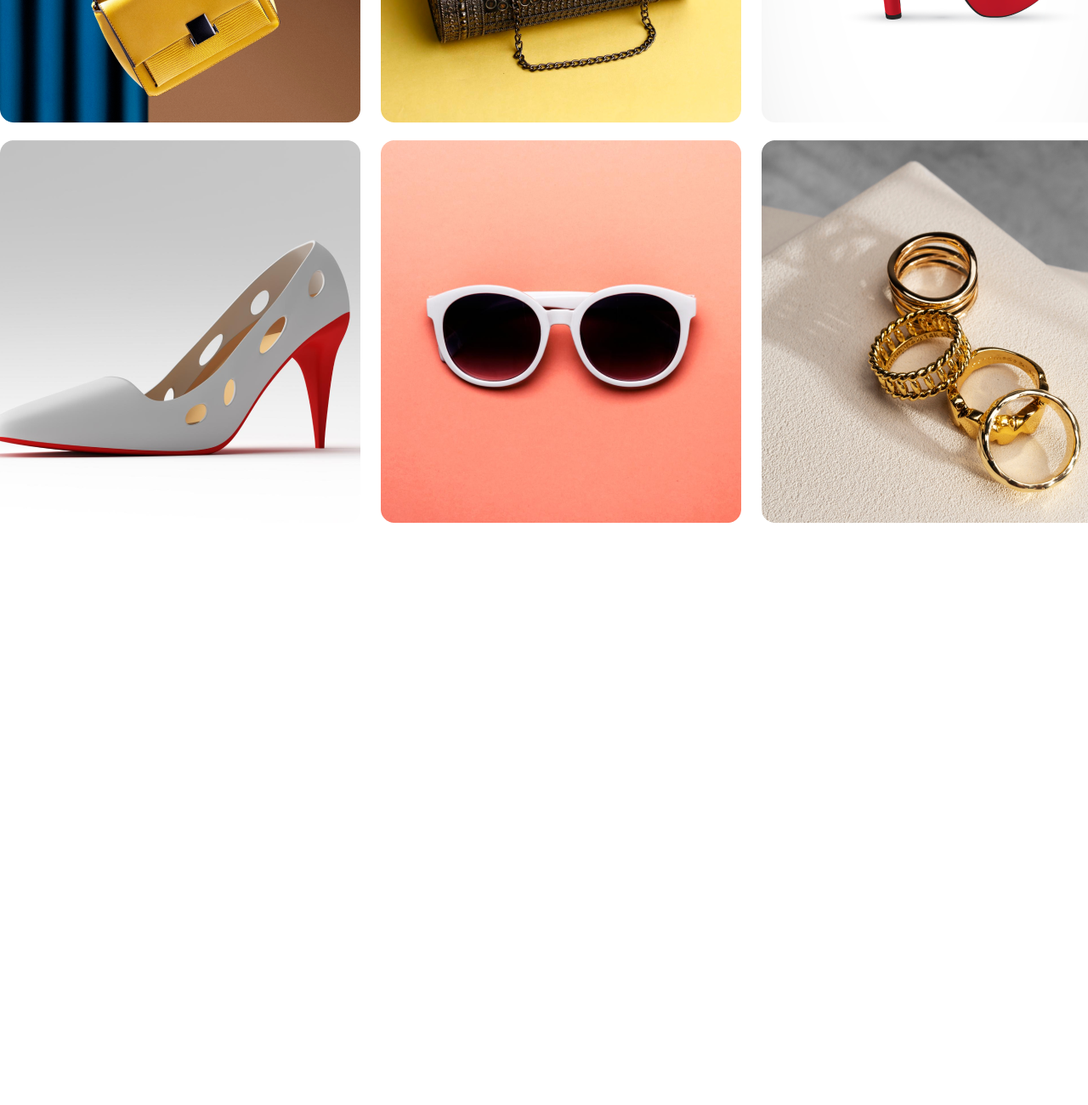
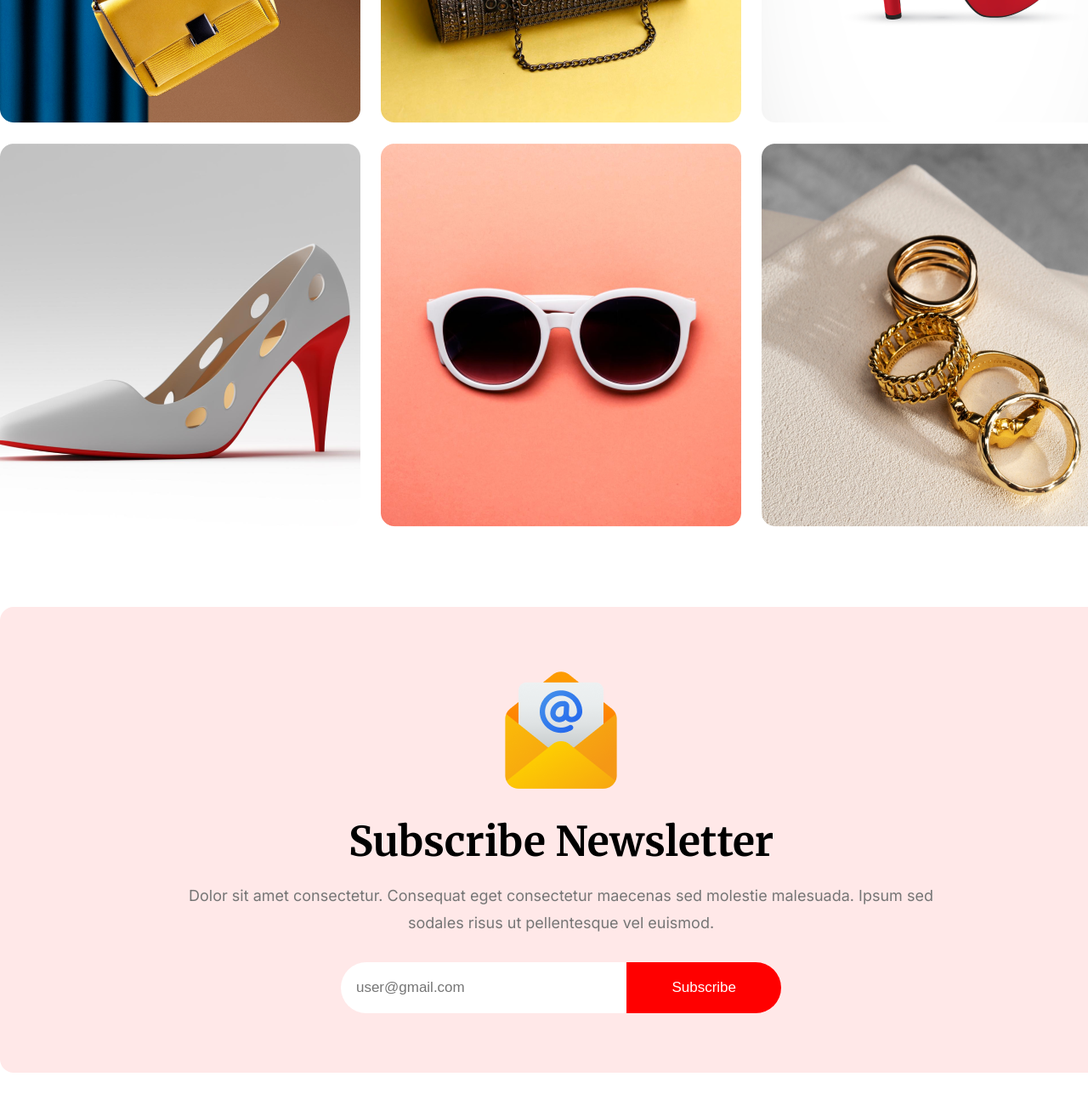
Before and after one commit to devtawfiq/Milestone-one-first-assignment, a plain HTML site: page index.html in a window 1280 px wide. Shown: the part 4880-6180 px from the top of the page at 85% size. Before the commit the page ends 5586 px from the top, so only its background shows below. Drawn offline with Linux system fonts and the light colour scheme.

Commit message:
newslater section addad

```diff
--- a/index.html
+++ b/index.html
@@ -90,14 +90,27 @@
                     <p>Dolor sit amet consectetur. Consequat eget consectetur maecenas sed molestie malesuada. Ipsum sed sodales risus ut pellentesque vel euismod.</p>
                 </div>
                 <div class="portfolio-items d-flex justify-content-between">
-                    <img src="./img/Rectangle 3.png" alt="">
-                    <img src="./img/Rectangle 4.png" alt="">
-                    <img src="./img/Rectangle 5.png" alt="">
+                    <a href="#"><img src="./img/Rectangle 3.png" alt=""></a>
+                    <a href="#"><img src="./img/Rectangle 4.png" alt=""></a>
+                    <a href="#"><img src="./img/Rectangle 5.png" alt=""></a>
                 </div>
                 <div class="portfolio-items d-flex justify-content-between">
-                    <img src="./img/Rectangle 6.png" alt="">
-                    <img src="./img/Rectangle 7.png" alt="">
-                    <img src="./img/Rectangle 8.png" alt="">
+                    <a href="#"><img src="./img/Rectangle 6.png" alt=""></a>
+                    <a href="#"><img src="./img/Rectangle 7.png" alt=""></a>
+                    <a href="#"><img src="./img/Rectangle 8.png" alt=""></a>
+                </div>
+            </div>
+        </section>
+        <section>
+            <div class="container">
+                <div class="newslater-section text-center">
+                    <img src="img/Group 61.png" alt="">
+                    <h1>Subscribe Newsletter</h1>
+                    <p>Dolor sit amet consectetur. Consequat eget consectetur maecenas sed molestie malesuada. Ipsum sed sodales risus ut pellentesque vel euismod. </p>
+                    <form action="#">
+                    <input type="email" name="" id="" placeholder="user@gmail.com">
+                    <button class="btn-primary">Subscribe</button>
+                </form>
                 </div>
             </div>
         </section>
--- a/style.css
+++ b/style.css
@@ -270,3 +270,58 @@ header{
 .portfolio-items img {
 	margin-bottom: 20px;
 }
+.portfolio-items a{
+    position: relative;
+}
+.portfolio-items a::after {
+	content: '';
+	position: absolute;
+	top: 0;
+	left: 0;
+	width: 100%;
+	height: 95%;
+	background-color: #c1121292;
+	border-radius: 15px;
+    transition: 0.5s;
+    visibility: hidden;
+    opacity: 0;
+}
+.portfolio-items a:hover::after{
+    visibility: visible;
+    opacity: 1;
+}
+/* Newslater section */
+.newslater-section {
+	background-color: #ffe8e8;
+	padding: 70px 200px;
+	border-radius: 16px;
+    margin-bottom: 70px;
+}
+.newslater-section h1 {
+	font-size: 48px;
+	margin: 21px 0 18px;
+}
+.newslater-section p {
+	font-size: 18px;
+	line-height: 32px;
+	color: #757575;
+	margin-bottom: 30px;
+}
+.newslater-section input {
+	display: inline-block;
+	border: none;
+	padding: 20px 18px;
+	width: 300px;
+	outline: none;
+	border-radius: 30px 0 0 30px;
+    font-size: 17px;
+}
+button.btn-primary {
+	padding: 20px 53px;
+	border: none;
+	border-radius: 0 30px 30px 0px;
+	margin-left: -4px;
+	cursor: pointer;
+	font-weight: 500;
+	font-size: 17px;
+}
```
